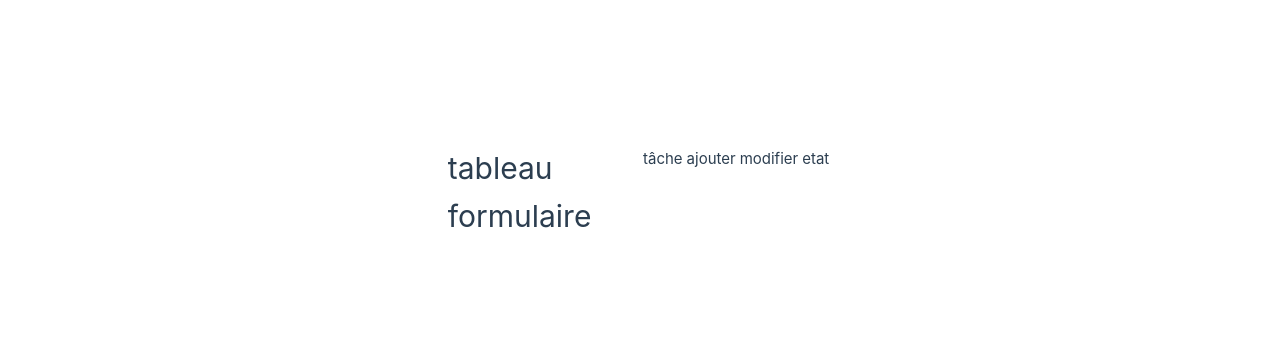
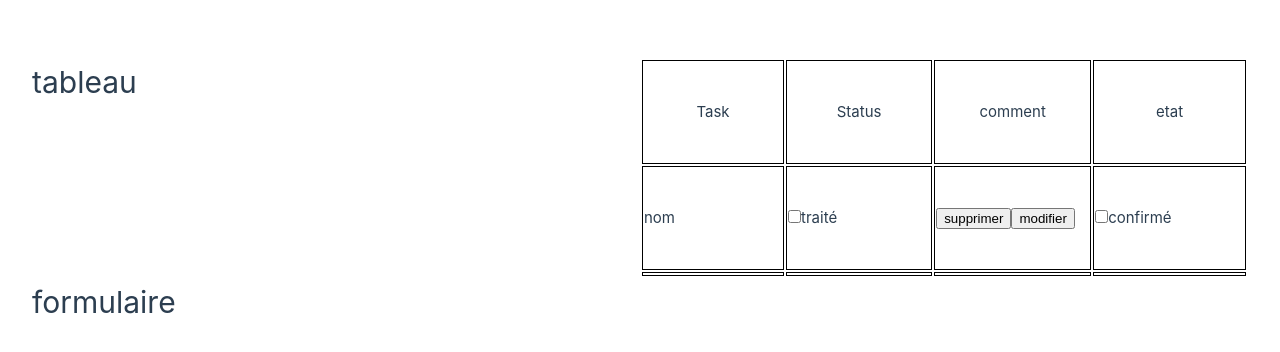
Before and after one commit to Elynadev/-todolist, a Vue app: page / in a window 1280 px wide. Shown: the part 208-560 px from the top of the page. Built offline with nearby package versions, Linux system fonts and the light colour scheme.

Commit message:
modifié

```diff
--- a/src/components/tableau.vue
+++ b/src/components/tableau.vue
@@ -1,15 +1,23 @@
 <template>
   <h1>tableau</h1>
+  <div class="tab">
   <table>
     <thead>
         <tr>
-            <th>tâche</th>
-            <th>ajouter </th>
-            <th>modifier </th>
+            <th>Task</th>
+            <th>Status </th>
+            <th>comment </th>
             <th>etat</th>
+
         </tr>
     </thead>
     <tbody>
+        <tr>
+            <td>nom</td>
+            <td><input type="checkbox">traité</td>
+            <td><button>supprimer</button><button>modifier</button></td>
+            <td><input type="checkbox">confirmé</td>
+        </tr>
         <tr>
             <td></td>
             <td></td>
@@ -18,13 +26,26 @@
         </tr>
     </tbody>
   </table>
+</div>
 </template>
 
 <script setup>
+
 </script>
 
 
 
 <style scoped>
+th,tr,td{
+    /* border-collapse: collapse; */
+    border: 1px solid black;
+    line-height: 100px;
+    width: 200px;
+}
+.tab{
+    display: flex;
+    align-content: center;
+
+}
 
 </style>
```
